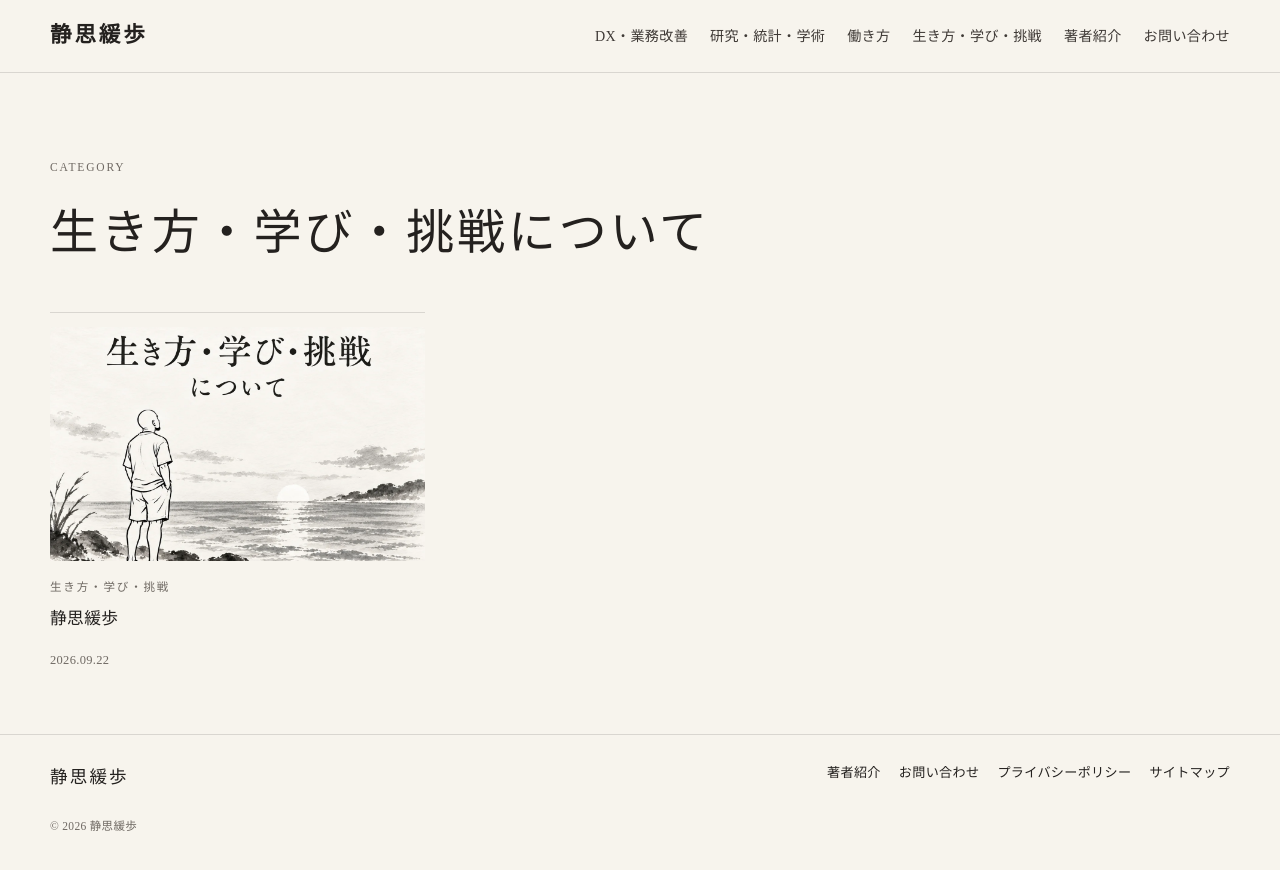
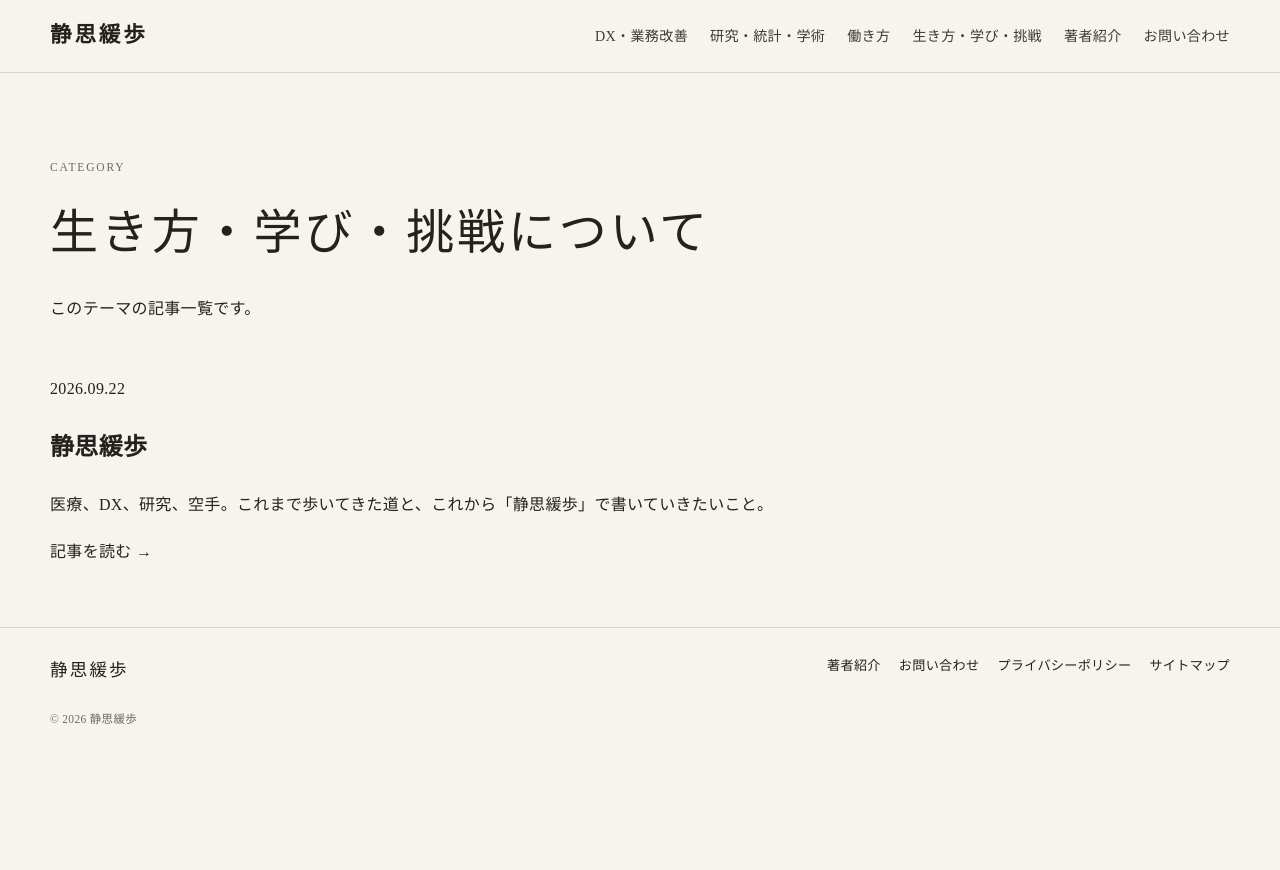
Before and after one commit to naokisuzuki-create/seishi-kanpo, a Jekyll site: the page built from life/index.html, in a window 1280 px wide. Shown: the top 870 px of the page. Built offline with Jekyll 4.4.1, drawn with Linux system fonts in a browser that asks for light colours.

Commit message:
Make category pages clearer with text article lists

```diff
--- a/_layouts/category.html
+++ b/_layouts/category.html
@@ -4,19 +4,21 @@ layout: default
 <section class="page-hero shell compact-hero category-hero">
   <p class="eyebrow">CATEGORY</p>
   <h1>{{ page.title }}</h1>
+  <p class="category-intro">このテーマの記事一覧です。</p>
 </section>
+
 <section class="shell section-space category-list">
   {% assign posts = site.posts | where: 'category_key', page.category_key %}
   {% if posts.size > 0 %}
-  <div class="post-grid">
+  <div class="article-list">
     {% for post in posts %}
-    <a class="post-card" href="{{ post.url | relative_url }}">
-      {% if post.image %}<img src="{{ post.image | relative_url }}" alt="" loading="lazy">{% endif %}
-      <div class="post-card__body">
-        <p class="eyebrow">{{ post.category_label }}</p>
-        <h2>{{ post.title }}</h2>
+    <a class="article-list__item" href="{{ post.url | relative_url }}">
+      <div class="article-list__meta">
         <time datetime="{{ post.date | date_to_xmlschema }}">{{ post.date | date: '%Y.%m.%d' }}</time>
       </div>
+      <h2>{{ post.title }}</h2>
+      {% if post.description %}<p>{{ post.description }}</p>{% endif %}
+      <span class="article-list__link">記事を読む →</span>
     </a>
     {% endfor %}
   </div>
```
